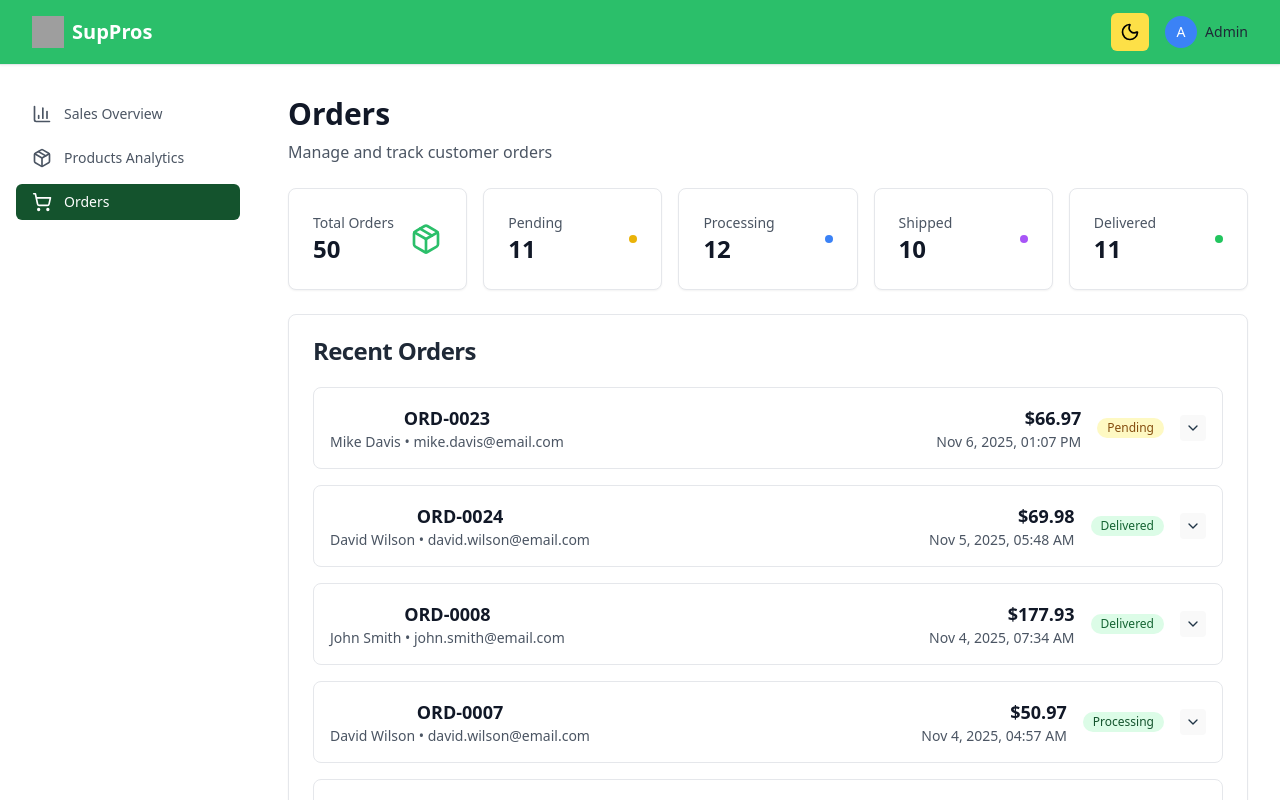
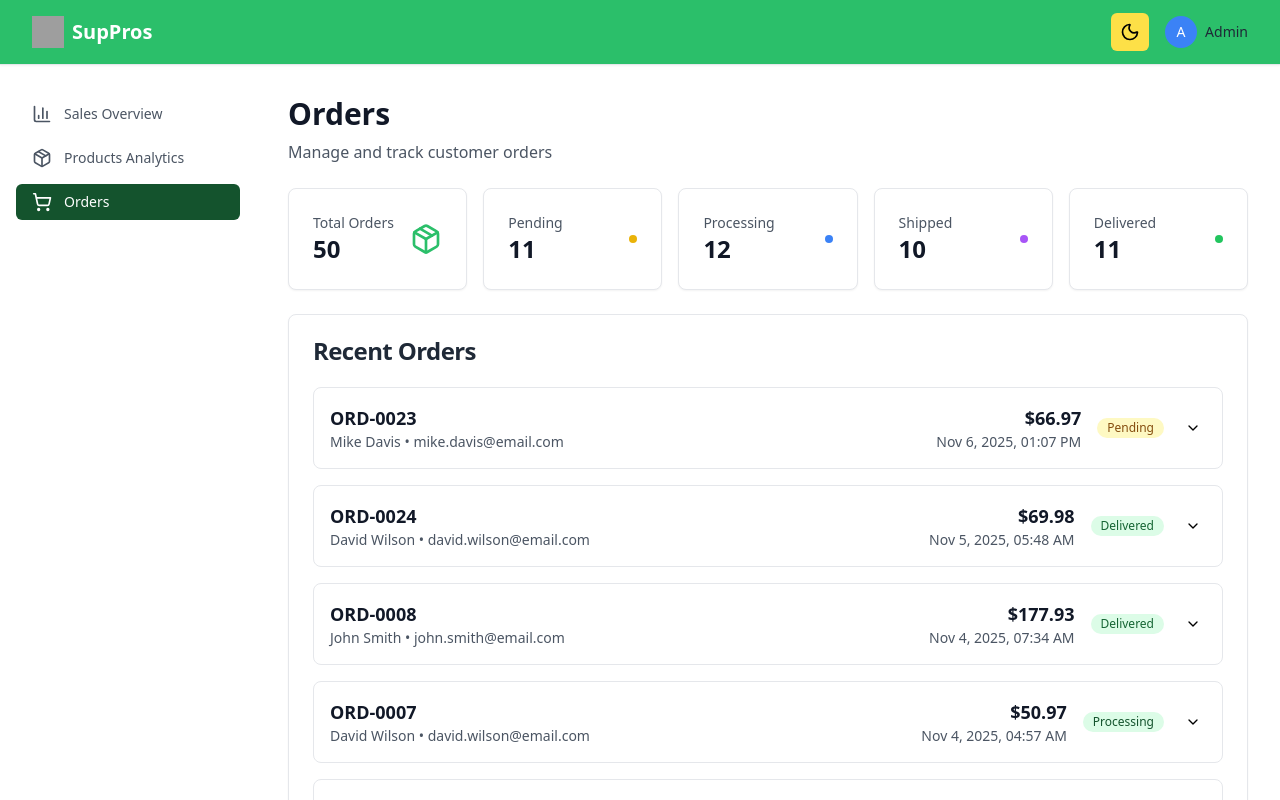
Before and after one commit to thebusdriverbucky-max/suppros, a React (Vite) app: page /orders in a window 1280 px wide. Shown: the top 800 px of the page. Built offline with nearby package versions, Linux system fonts and the light colour scheme; grey boxes are pictures that could not be loaded.

Commit message:
Update Orders page to center order ID and style expand/collapse button

```diff
--- a/src/pages/Orders.tsx
+++ b/src/pages/Orders.tsx
@@ -134,7 +134,7 @@ const Orders: React.FC = () => {
                 <div className="p-4">
                   <div className="flex flex-col sm:flex-row sm:items-center sm:justify-between space-y-4 sm:space-y-0">
                     <div className="flex items-center space-x-4 flex-1 justify-center sm:justify-start">
-                      <div className="text-center">
+                      <div className="text-center sm:text-left">
                         <h3 className="text-base sm:text-lg font-semibold text-gray-900 dark:text-white">
                           {order.id}
                         </h3>
@@ -157,12 +157,12 @@ const Orders: React.FC = () => {
                       </span>
                       <button
                         onClick={() => toggleOrderExpansion(order.id)}
-                        className="p-1 hover:bg-gray-100 dark:hover:bg-gray-700 rounded self-center sm:self-auto"
+                        className="p-1 bg-white hover:bg-gray-100 dark:bg-gray-700 dark:hover:bg-gray-600 rounded self-center sm:self-auto"
                       >
                         {expandedOrders.has(order.id) ? (
-                          <ChevronUp className="h-4 w-4" />
+                          <ChevronUp className="h-4 w-4 text-black dark:text-white" />
                         ) : (
-                          <ChevronDown className="h-4 w-4" />
+                          <ChevronDown className="h-4 w-4 text-black dark:text-white" />
                         )}
                       </button>
                     </div>
```
